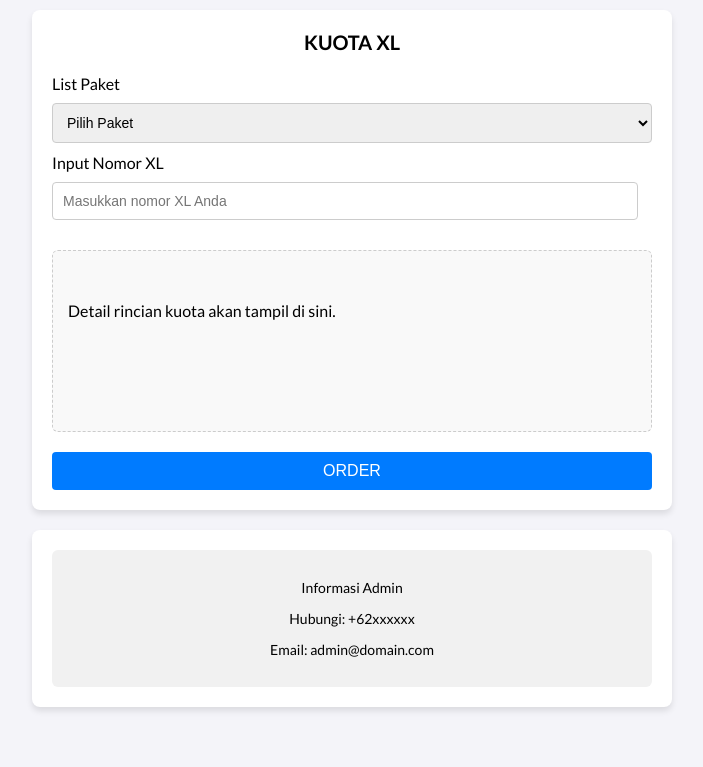
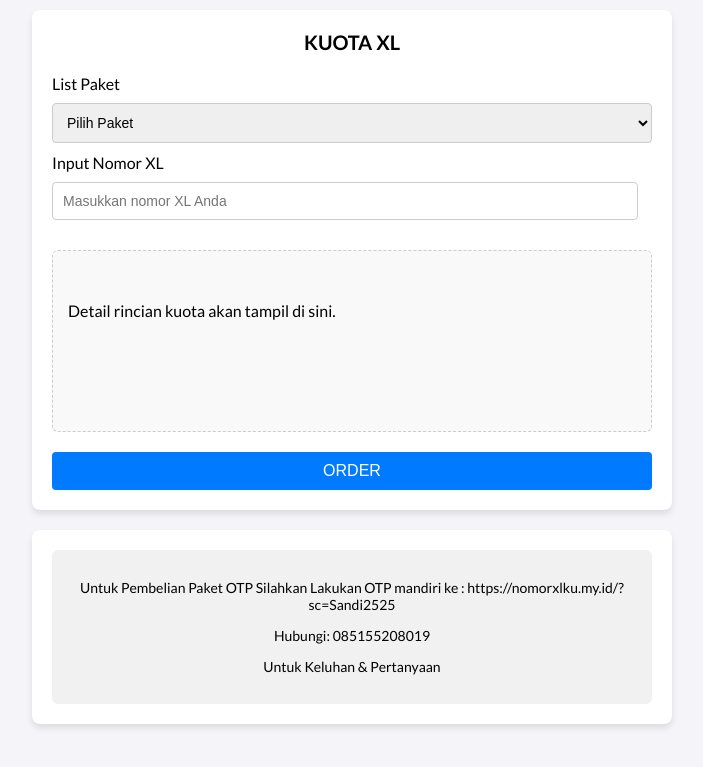
Before and after one commit to Sandhj/Virtual, a Flask app: template templates/dashboard_xl.html in a window 1280 px wide. Shown: the top 767 px of the page, without its empty margins (288-991 px from the left). Run offline with Flask 3, Linux system fonts and the light colour scheme; the template is opened without the code that fills it, so the values that code supplies are empty.

Commit message:
Update dashboard_xl.html

```diff
--- a/templates/dashboard_xl.html
+++ b/templates/dashboard_xl.html
@@ -107,9 +107,9 @@
 
     <div class="container">
         <div class="box-admin">
-            <p>Informasi Admin</p>
-            <p>Hubungi: +62xxxxxx</p>
-            <p>Email: admin@domain.com</p>
+            <p>Untuk Pembelian Paket OTP Silahkan Lakukan OTP mandiri ke : https://nomorxlku.my.id/?sc=Sandi2525</p>
+            <p>Hubungi: 085155208019</p>
+            <p>Untuk Keluhan & Pertanyaan</p>
         </div>
     </div>
 
```
